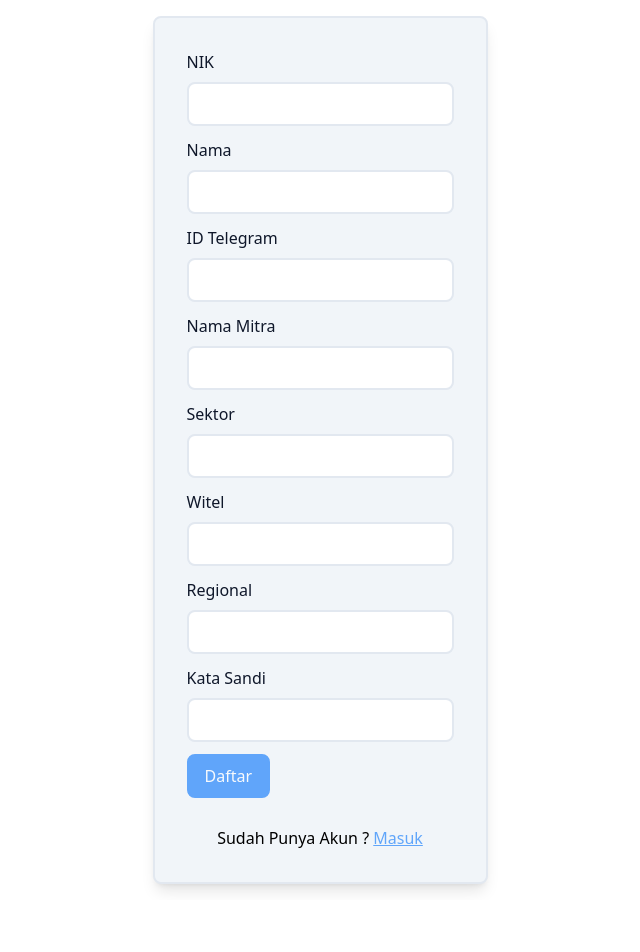
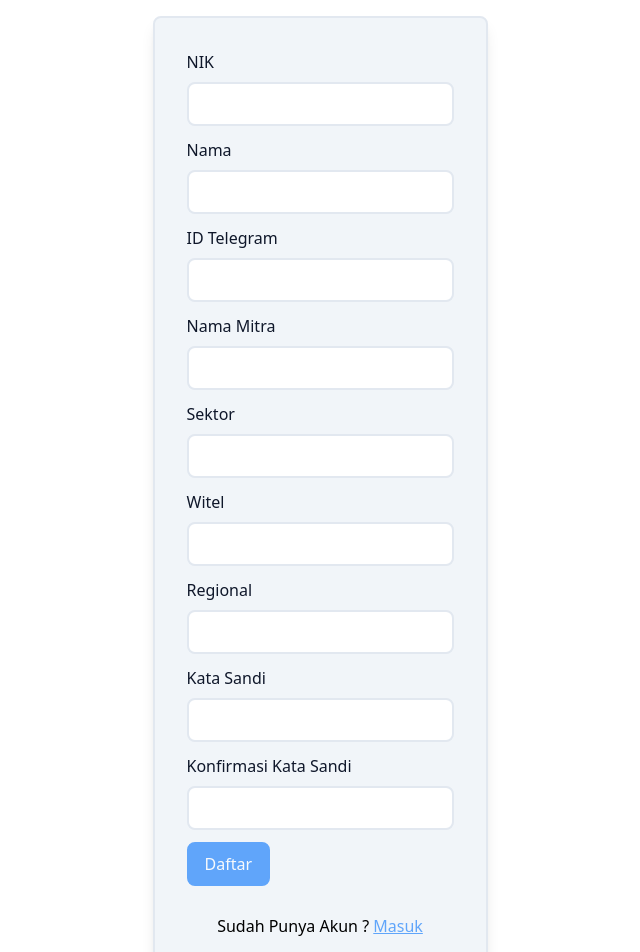
Before and after one commit to ahmadhabibi14/habi-bot, a React (Create React App) app in the folder frontend/: page /signup in a window 1280 px wide. Shown: the top 952 px of the page, without its empty margins (320-960 px from the left). Before the commit the page ends 900 px from the top, so only its background shows below. Built offline with nearby package versions, Linux system fonts and the light colour scheme.

Commit message:
Bikin Confirm Password

```diff
--- a/frontend/src/components/signup.jsx
+++ b/frontend/src/components/signup.jsx
@@ -130,6 +130,19 @@ function Signup() {
 						/>
 					</div>
 
+					{/* KONFIRMASI KATA SANDI */}
+					<div className="flex flex-col space-y-2">
+						<label className="text-slate-900">
+							Konfirmasi Kata Sandi
+						</label>
+						<input
+							type="password"
+							name="password"
+							className="rounded-lg py-2 px-4 border-2 border-slate-200"
+							// onChange={(e) => confirmPass(e.target.value)}
+						/>
+					</div>
+
 					{/* TOMBOL DAFTAR */}
 					<div>
 						<button
```
